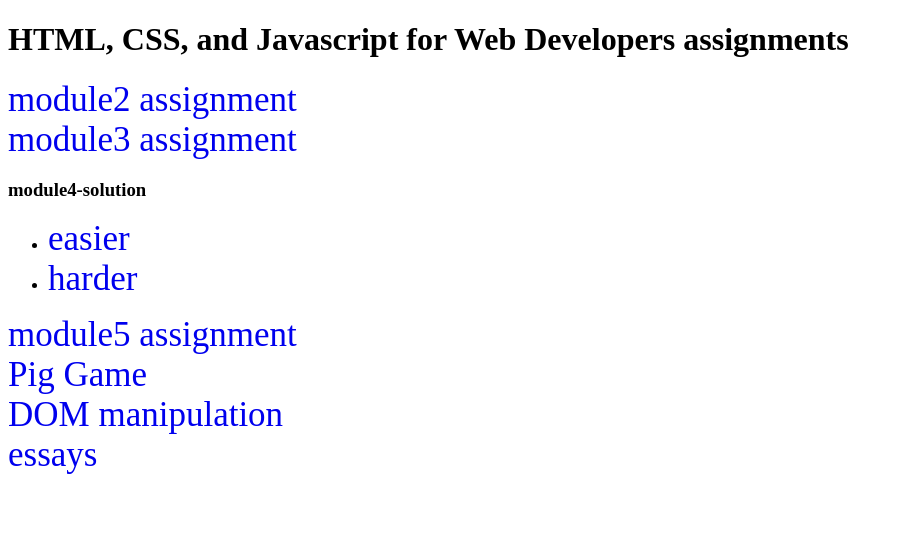
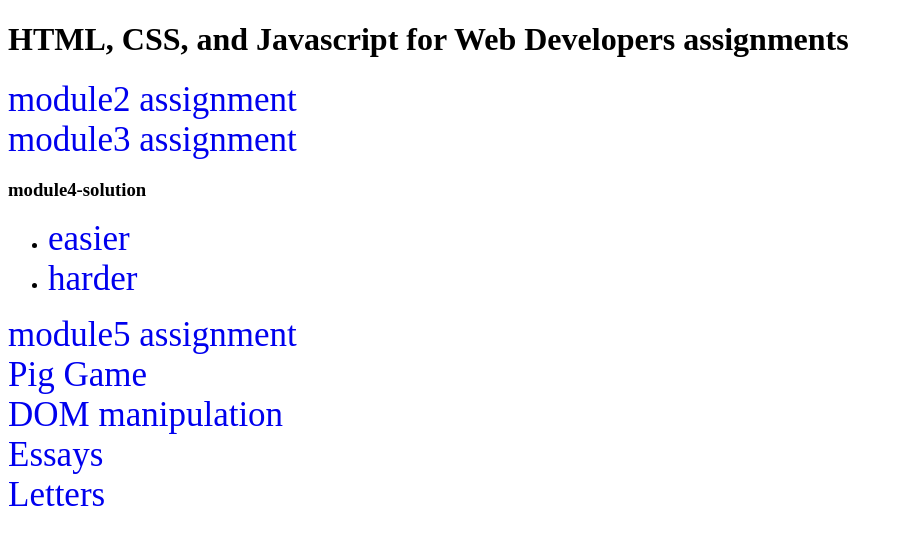
Before and after one commit to AhmadMirnasl/coursera-test, a plain HTML site: page site/index.html in a window 1280 px wide. Shown: the whole page, without its empty margins (0-903 px from the left). Drawn offline with Linux system fonts and the light colour scheme.

Commit message:
new link to the letters added

```diff
--- a/site/index.html
+++ b/site/index.html
@@ -23,6 +23,7 @@
 <a href="module5-solution">module5 assignment</a>
 <a href="starter">Pig Game</a>
 <a href="DOM">DOM manipulation</a>
-<a href="https://drive.google.com/drive/folders/1WQEh4tY2VhtYonxBi2ZTXHXOcQJBx_bl?usp=share_link">essays</a>
+<a href="https://drive.google.com/drive/folders/1WQEh4tY2VhtYonxBi2ZTXHXOcQJBx_bl?usp=share_link">Essays</a>
+<a href="https://drive.google.com/drive/folders/1gm1q0lZSabiKVETgC8nlRb7sAbK_NVZc?usp=share_link">Letters</a>
 </body>
 </html>
```
